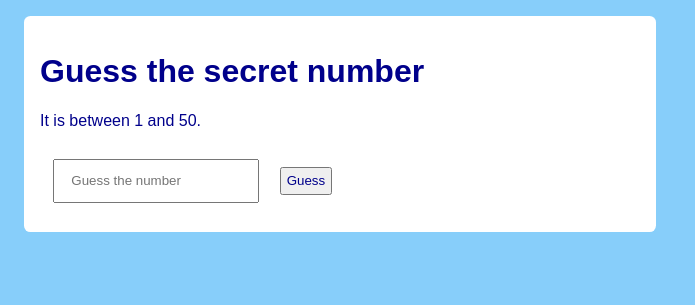
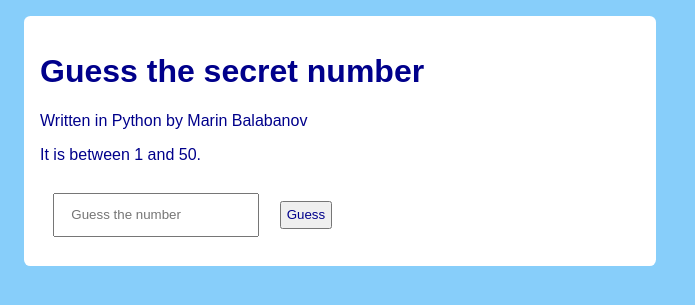
Before and after one commit to mbalabanov/numberguess, a Flask app: page / in a window 1280 px wide. Shown: the top 305 px of the page, without its empty margins (0-695 px from the left). Run offline with Flask 2, Linux system fonts and the light colour scheme.

Commit message:
Added credits

```diff
--- a/templates/base.html
+++ b/templates/base.html
@@ -35,6 +35,7 @@
     <body>
         <div class="container">
             <h1>Guess the secret number</h1>
+            <p class="small">Written in Python by Marin Balabanov</p>
             <p>It is between 1 and 50.</p>
             {% block content %}
             {% endblock content %}
```
